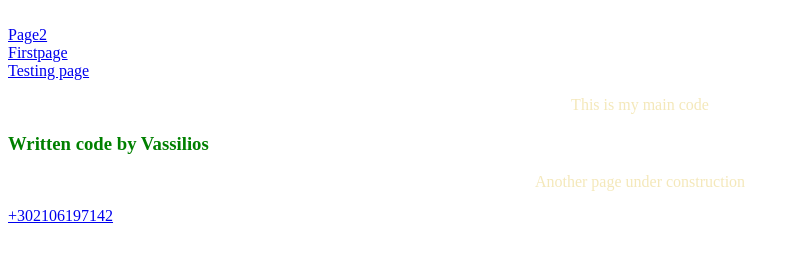
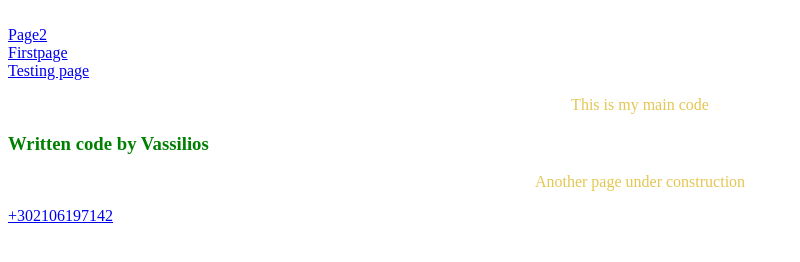
Before and after one commit to vassilioskappas/index, a plain HTML site: page index.html in a window 1280 px wide. Shown: the whole page, without its empty margins (0-800 px from the left). Drawn offline with Linux system fonts and the light colour scheme.

Commit message:
Update index.html

```diff
--- a/index.html
+++ b/index.html
@@ -4,7 +4,7 @@
  <style>
 p {
   text-align: center;
-  color: RGBA(228,198,82,.4);
+  color: RGBA(228,198,82,2.4);
   }
   h3 {
    color: green;
```
